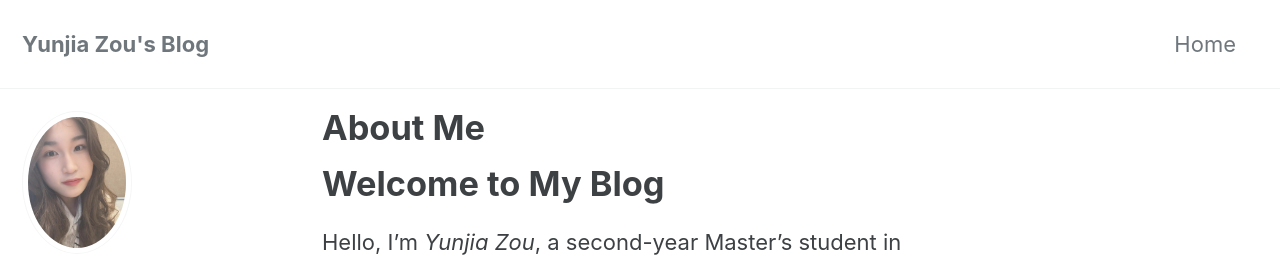
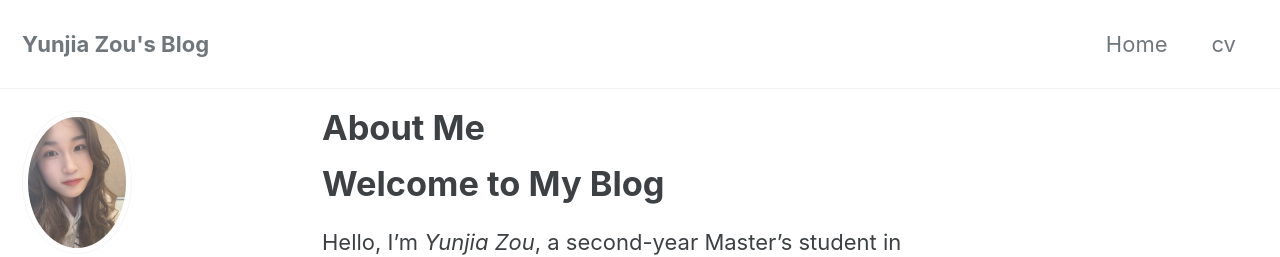
Before and after one commit to zou-yunjia/zou-yunjia.github.io, a Jekyll site: the page built from index.md, in a window 1280 px wide and 900 px high. Shown: the top 257 px of the window. Built offline with Jekyll 4.4.1, drawn with Linux system fonts in a browser that asks for light colours; cached includes are drawn as plain includes.

Commit message:
add files

```diff
--- a/_data/navigation.yml
+++ b/_data/navigation.yml
@@ -1,3 +1,5 @@
 main:
   - title: "Home"
     url: /
+  - title: "cv"
+    url: /assets/cv.pdf
```
Also changed, not shown: 3 other files.
